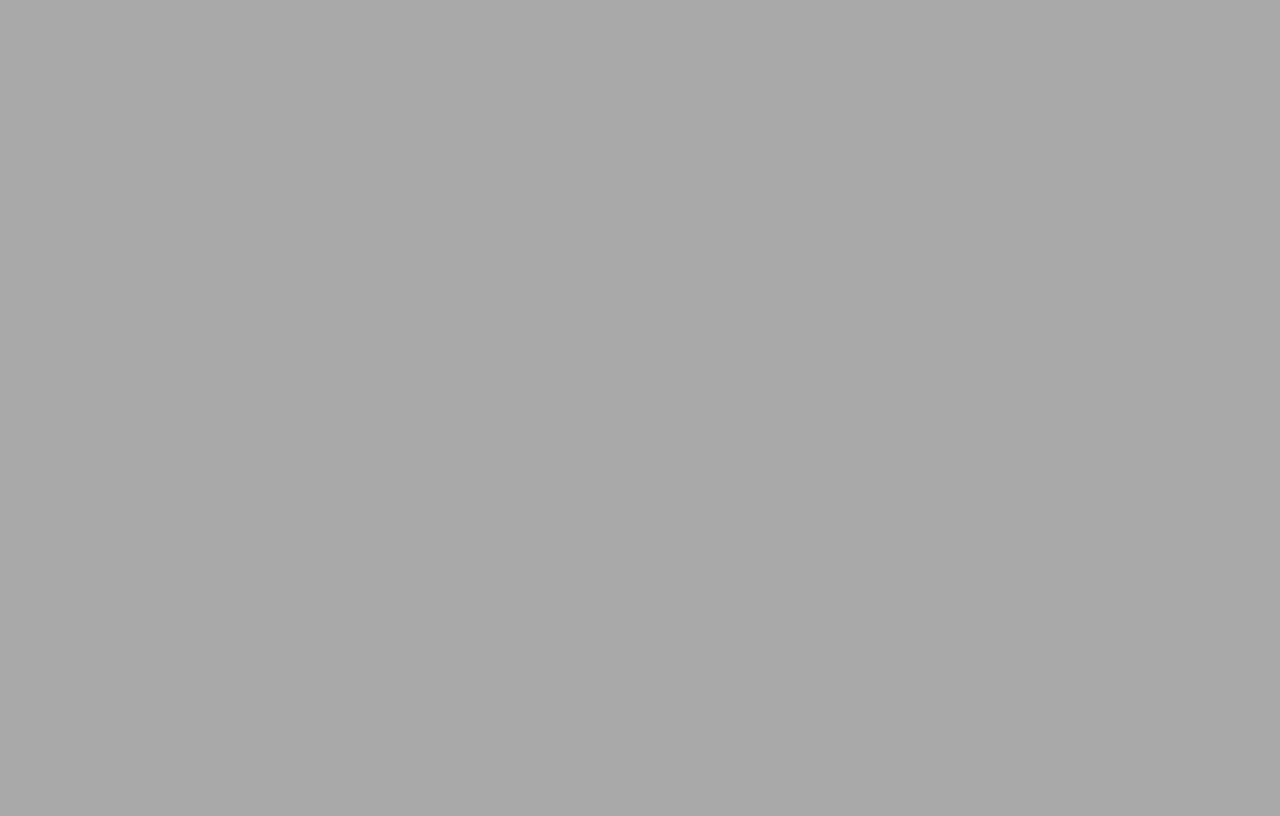
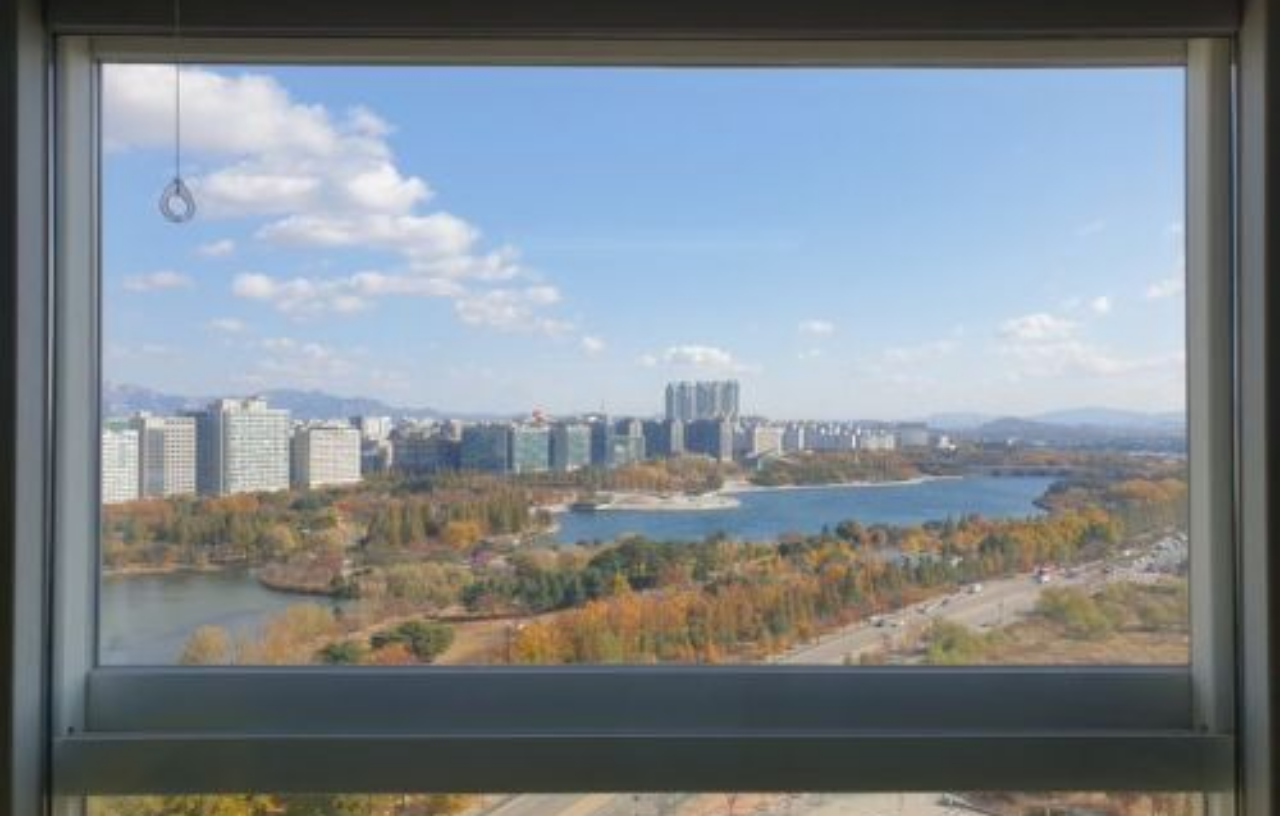
Before and after one commit to superfly9/webpack_practice, a website built with webpack: page index.html in a window 1280 px wide. Built offline with nearby package versions, Linux system fonts and the light colour scheme.

Commit message:
feat: file-loader로 이미지 처리 - src에 있는 .jpg 파일이 dist/[hash].jpg로 생성됨 - main.js에서 background 속성 값 확인 가능

```diff
--- a/package.json
+++ b/package.json
@@ -23,6 +23,7 @@
   },
   "dependencies": {
     "css-loader": "^6.8.1",
+    "file-loader": "^6.2.0",
     "style-loader": "^3.3.3"
   }
 }
--- a/src/index.css
+++ b/src/index.css
@@ -1,3 +1,4 @@
 body {
-  background-color: darkgray;
+  height: 100vh;
+  background: url("/src/ilsan_park.jpg") center/cover no-repeat;
 }
--- a/webpack.config.js
+++ b/webpack.config.js
@@ -17,6 +17,10 @@ module.exports = {
         test: /\.css$/,
         use: ["style-loader", "css-loader"],
       },
+      {
+        test: /\.(jpg | png)$/,
+        use: ["file-loader"],
+      },
     ],
   },
 };
```
Also changed, not shown: src/ilsan_park.jpg (added), 1 other file.
